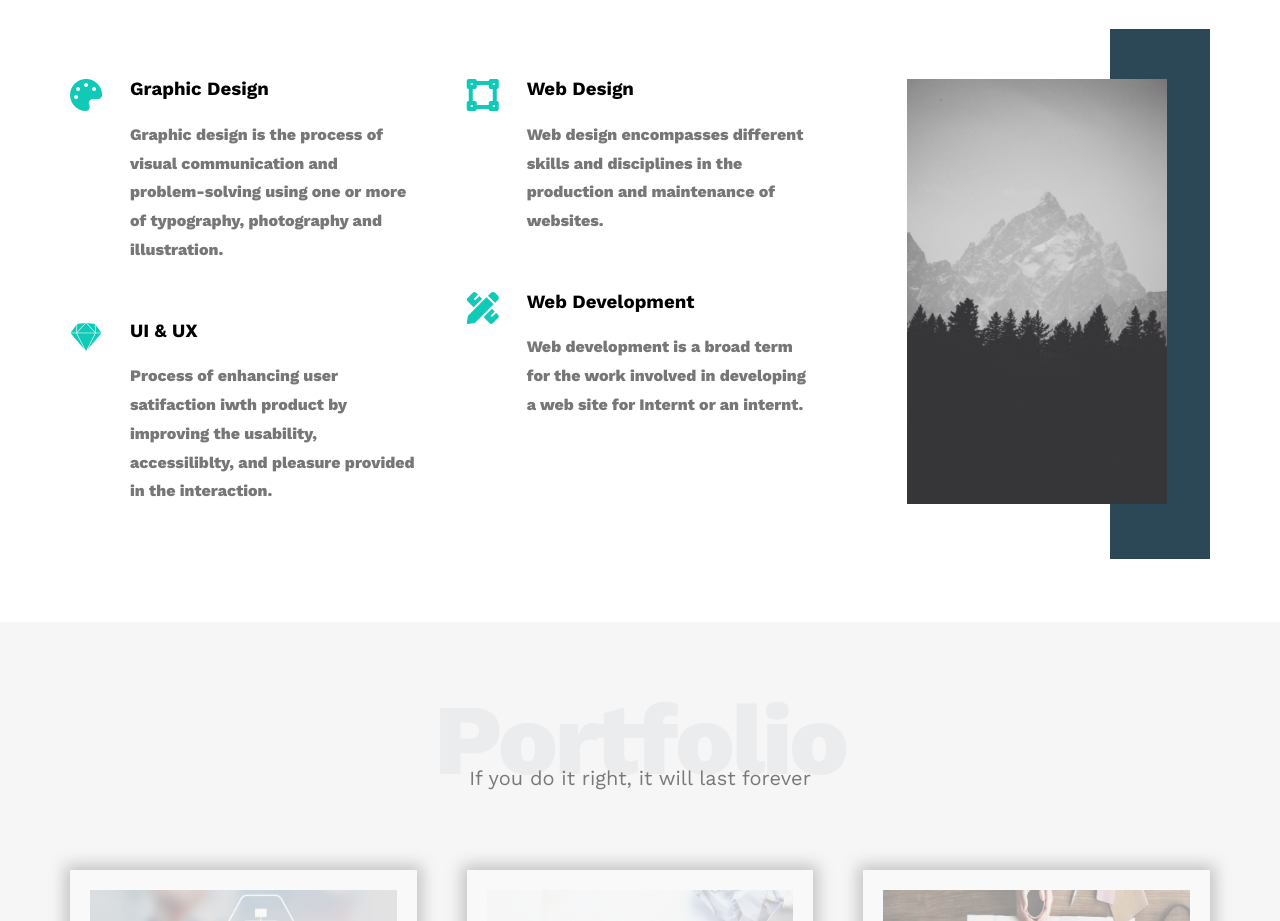
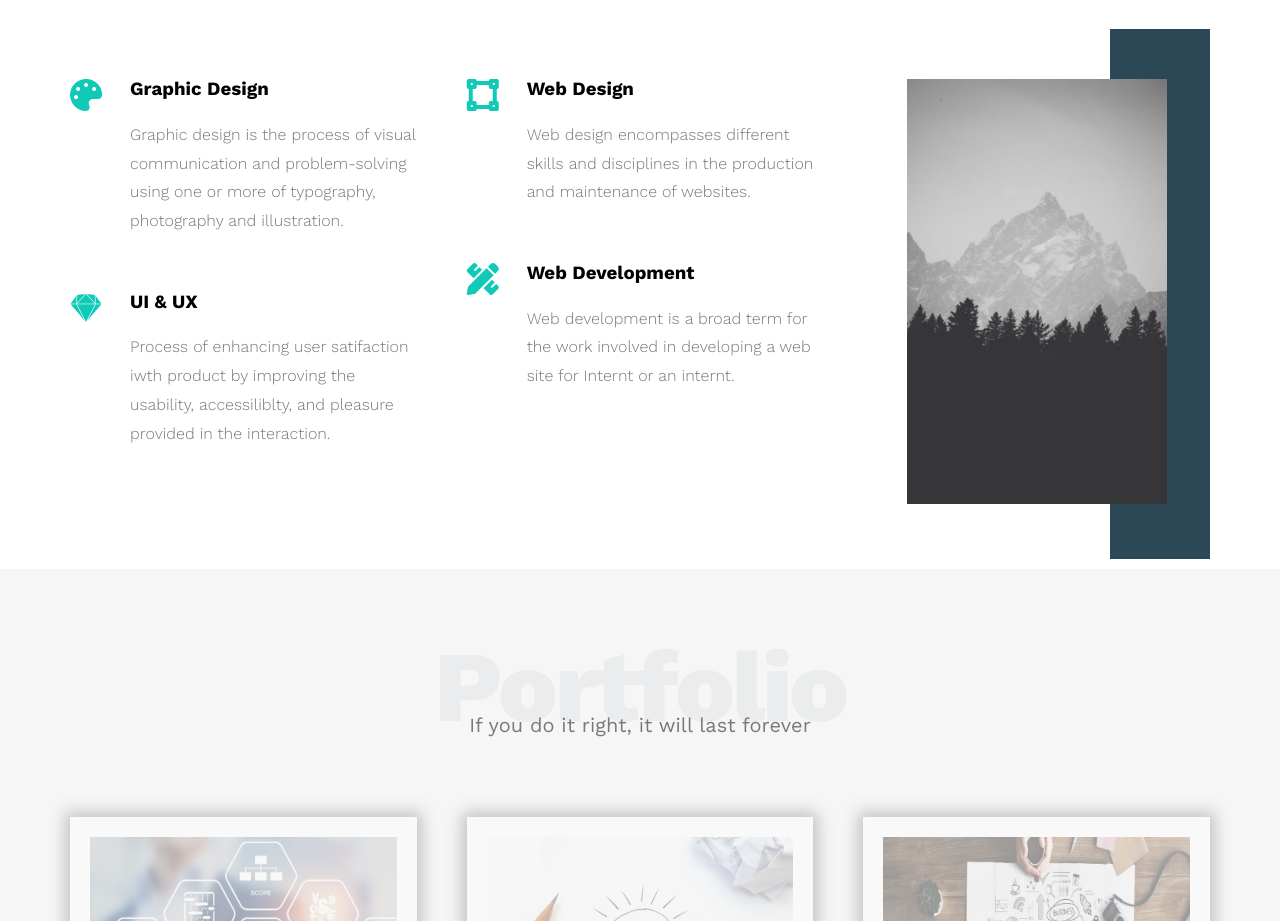
Before and after one commit to MohammadAbdulsalam/HTML_And_CSS_Template_One, a plain HTML site: page index.html in a window 1280 px wide. Shown: the part 1540-2461 px from the top of the page. Drawn offline with nearby package versions, Linux system fonts and the light colour scheme.

Commit message:
Modified css file

```diff
--- a/css/leon.css
+++ b/css/leon.css
@@ -249,7 +249,7 @@ body {
 }
 .services .services-contant .srv .text p {
     color: var(--text-color);
-    font-weight: 800;
+    font-weight: 300;
     line-height: var(--main-line-height);
 }
 .services .services-contant .image {
```
